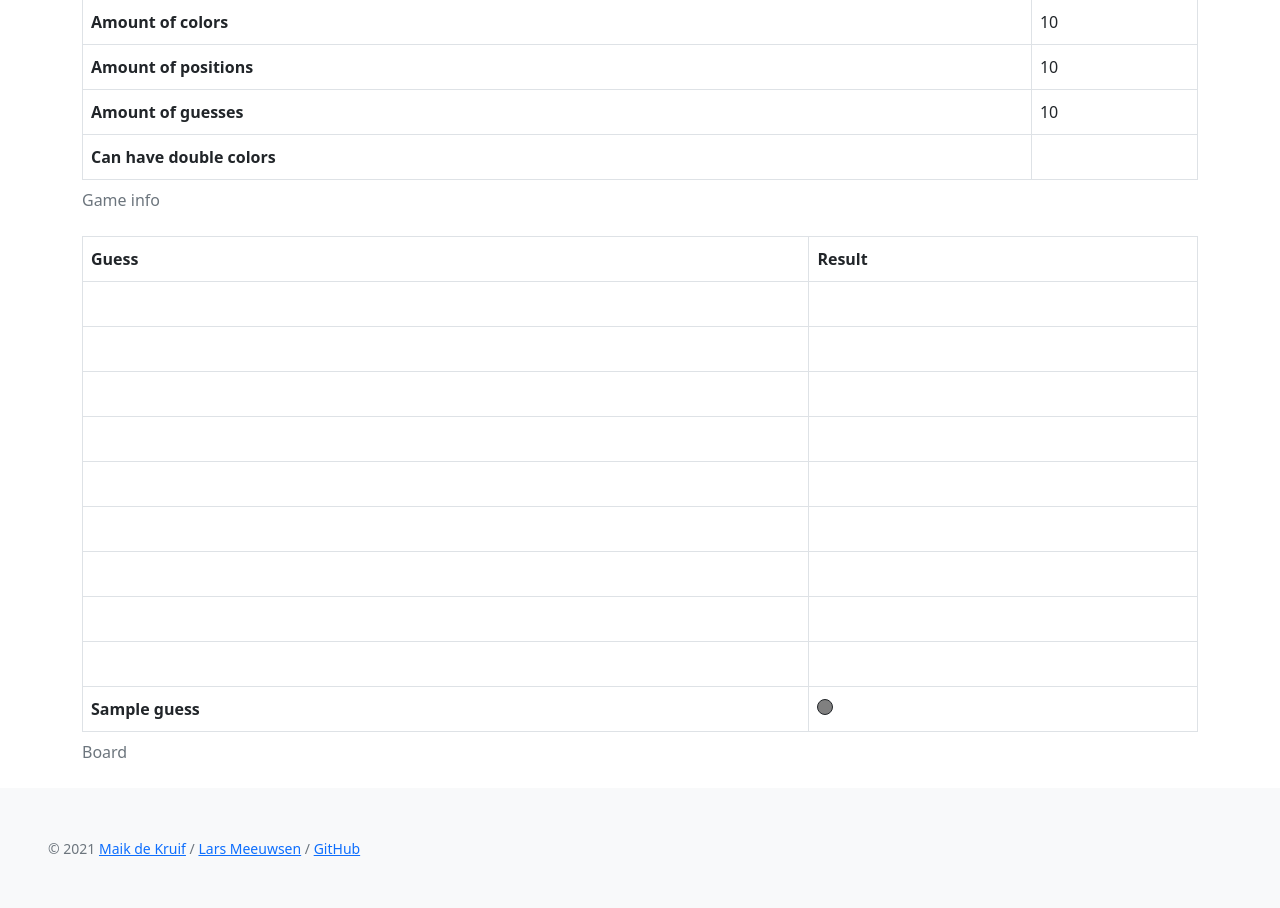
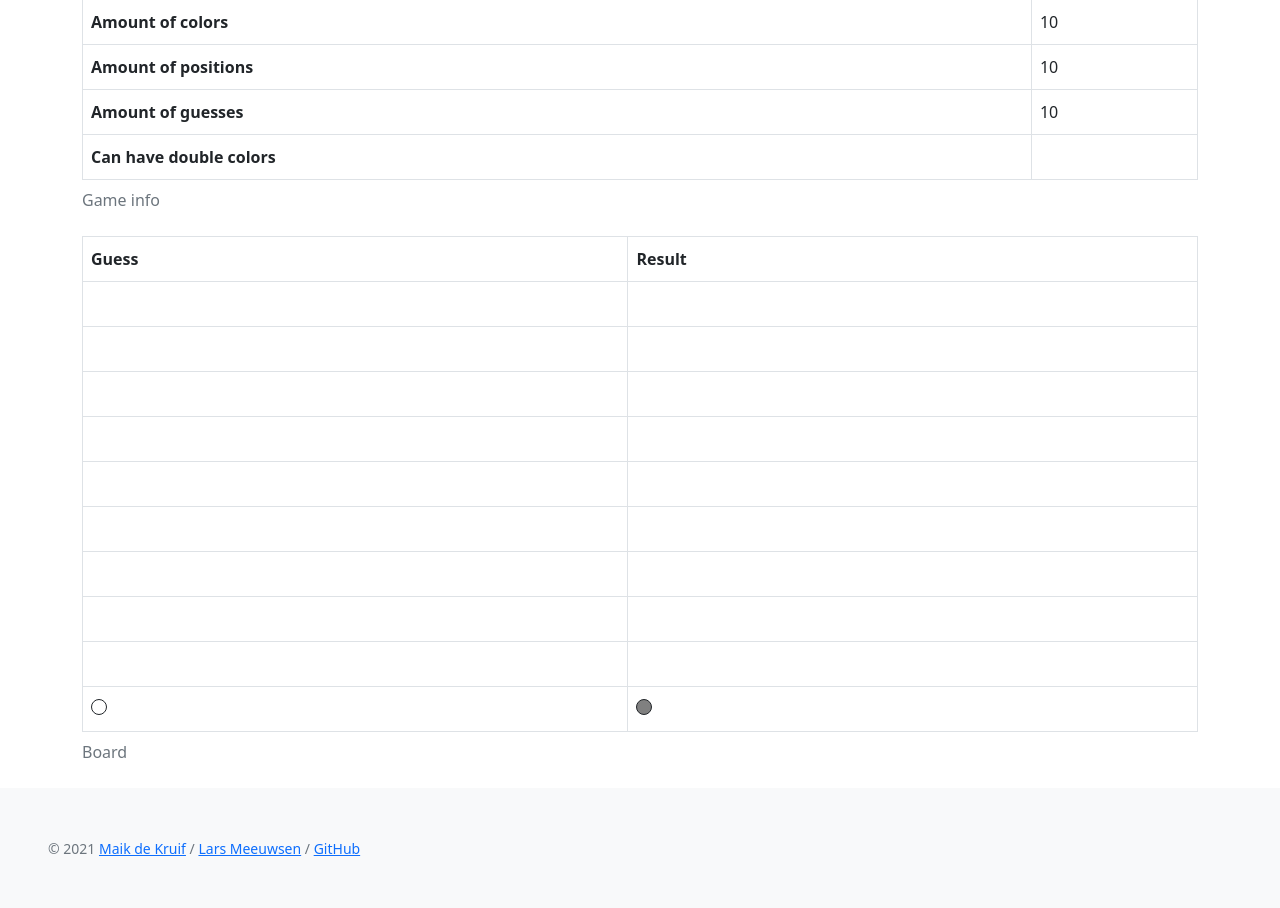
Before and after one commit to Lars-02/Mastermind, a Flask app: template templates/home.html in a window 1280 px wide. Shown: the part 169-1077 px from the top of the page. Run offline with Flask 2, Linux system fonts and the light colour scheme; the template is opened without the code that fills it: most values are stand-ins (such as "Sample title", 1, 10 or a date in 2020); lists and menus that the app fills with data are empty.

Commit message:
Show guessed color

```diff
--- a/templates/home.html
+++ b/templates/home.html
@@ -43,7 +43,12 @@
         {% endfor %}
         {% for guess, result in game.board.guesses -%}
         <tr>
-            <th scope="row">{{guess}}</th>
+            <th scope="row">
+                {% for g in guess -%}
+                <div class="circle border border-dark rounded-circle d-inline-block" style="background-color: {{ g }};">
+                </div>
+                {% endfor %}
+            </th>
             <td>
                 {% for g, exists, correct_place in guess|zip(result[0], result[1]) if exists -%}
                 <div class="circle border border-dark rounded-circle d-inline-block"
```
